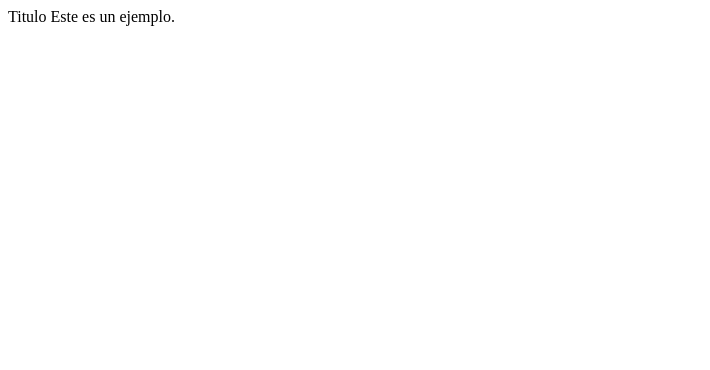
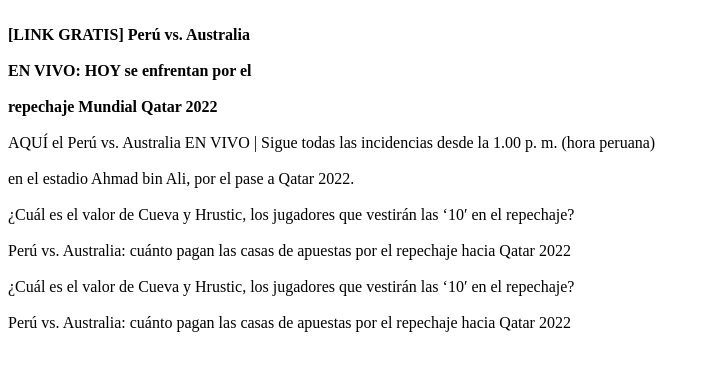
Before and after one commit to magirox/prueba1, a plain HTML site: page index.html in a window 1280 px wide. Shown: the whole page, without its empty margins (0-710 px from the left). Drawn offline with Linux system fonts and the light colour scheme.

Commit message:
agregue un articulo

```diff
--- a/index.html
+++ b/index.html
@@ -7,8 +7,17 @@
     <title>Document</title>
 </head>
 <body>
-    Titulo
+    <strong><br>[LINK GRATIS] Perú vs. Australia </br>
+    <br>EN VIVO: HOY se enfrentan por el </br>
+    <br>repechaje Mundial Qatar 2022 </br> </strong>
 
-    Este es un ejemplo.
-</body>
+
+    <br>AQUÍ el Perú vs. Australia EN VIVO | Sigue todas las incidencias desde la 1.00 p. m. (hora peruana)</br>
+    <br>en el estadio Ahmad bin Ali, por el pase a Qatar 2022.</br>
+    <br> ¿Cuál es el valor de Cueva y Hrustic, los jugadores que vestirán las ‘10′ en el repechaje?</br>
+    <br>Perú vs. Australia: cuánto pagan las casas de apuestas por el repechaje hacia Qatar 2022</br>
+
+    <br> ¿Cuál es el valor de Cueva y Hrustic, los jugadores que vestirán las ‘10′ en el repechaje?</br>
+    <br>Perú vs. Australia: cuánto pagan las casas de apuestas por el repechaje hacia Qatar 2022</br>
+    </body>
 </html>
```
